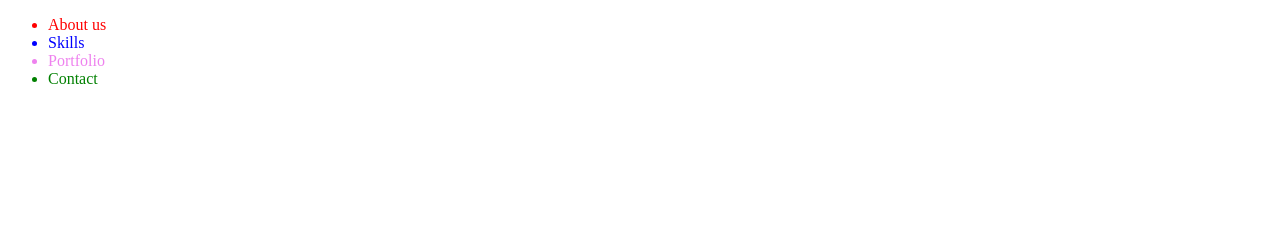
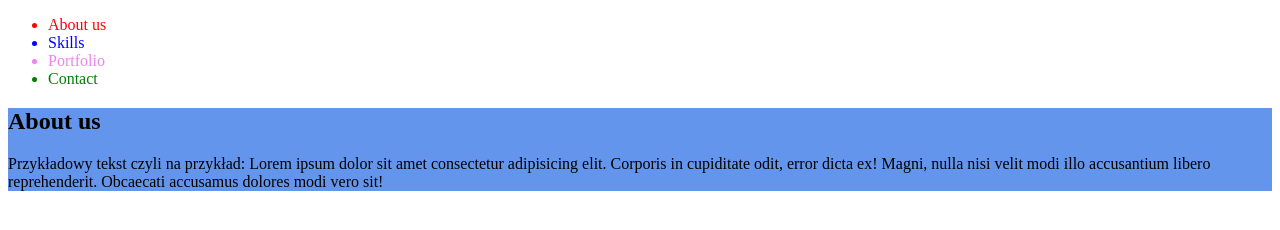
Before and after one commit to pchelka-code/zadanie15, a plain HTML site: page index.html in a window 1280 px wide. Drawn offline with Linux system fonts and the light colour scheme.

Commit message:
sekcja About us

```diff
--- a/index.html
+++ b/index.html
@@ -15,5 +15,10 @@
             <li style="color:green;">Contact</li>
         </ul>
     </nav>
+
+    <section style="background-color: cornflowerblue;">
+        <h1>About us</h1>
+        <p>Przykładowy tekst czyli na przykład: Lorem ipsum dolor sit amet consectetur adipisicing elit. Corporis in cupiditate odit, error dicta ex! Magni, nulla nisi velit modi illo accusantium libero reprehenderit. Obcaecati accusamus dolores modi vero sit!</p>
+    </section>
 </body>
 </html>
```
